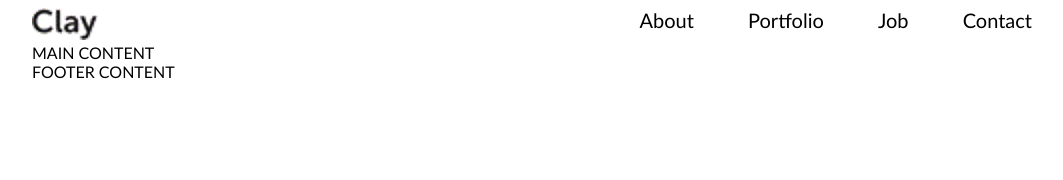
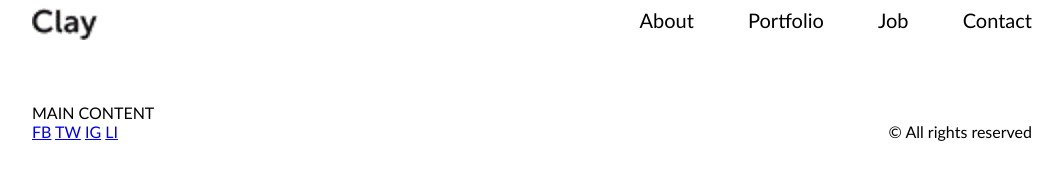
Before and after one commit to sjurate/3-astronautas, a website: page index.html in a window 1280 px wide. Shown: the whole page, without its empty margins (108-1171 px from the left). Drawn offline with Linux system fonts and the light colour scheme.

Commit message:
Footer style #3

```diff
--- a/index.html
+++ b/index.html
@@ -24,7 +24,13 @@
     </main>
 
     <footer>
-        FOOTER CONTENT
+        <div>
+            <a href="#">FB</a>
+            <a href="#">TW</a>
+            <a href="#">IG</a>
+            <a href="#">LI</a>
+        </div>
+        <p>&copy; All rights reserved</p>
     </footer>
 
 </body>
--- a/main.css
+++ b/main.css
@@ -10,6 +10,18 @@ footer {
     margin: 0 calc((100% - 1000px)/2);
 }
 
+
+body > * {
+    margin-bottom: 60px;
+}
+
+body> *:nth-last-child(2) {
+    margin-bottom: 0;
+
+}
+
+/* header style */
+
 img {
     float: left;
 }
@@ -18,7 +30,7 @@ nav {
     float: right;
 }
 
-a {
+nav a {
     color: black;
     text-decoration: none;
     font-size: 20px;
@@ -34,3 +46,18 @@ nav a:hover {
     color: #649;
     cursor: pointer;
 }
+
+/* main style */
+
+/* footer style */
+
+div {
+    float: left;
+}
+div a {
+
+}
+p {
+    float:right;
+    margin: 0;
+}
```
